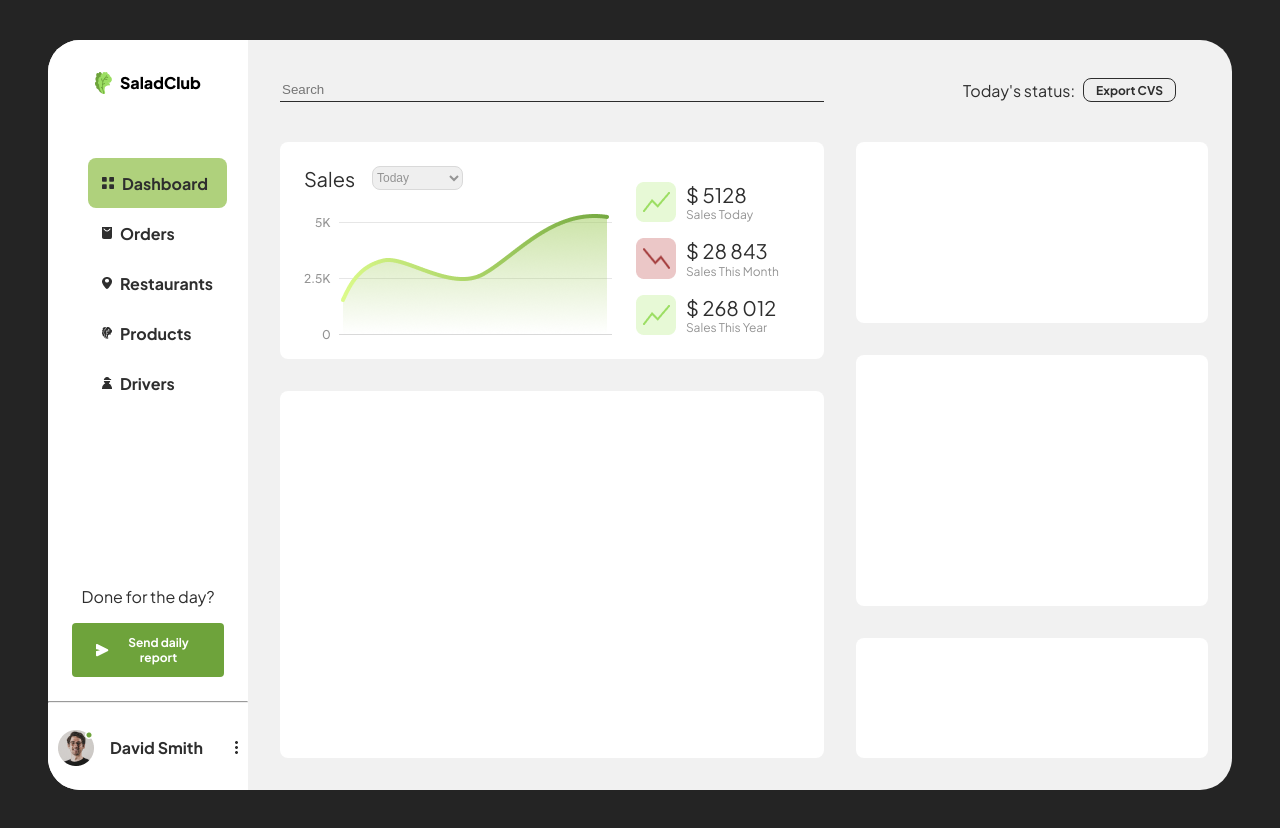
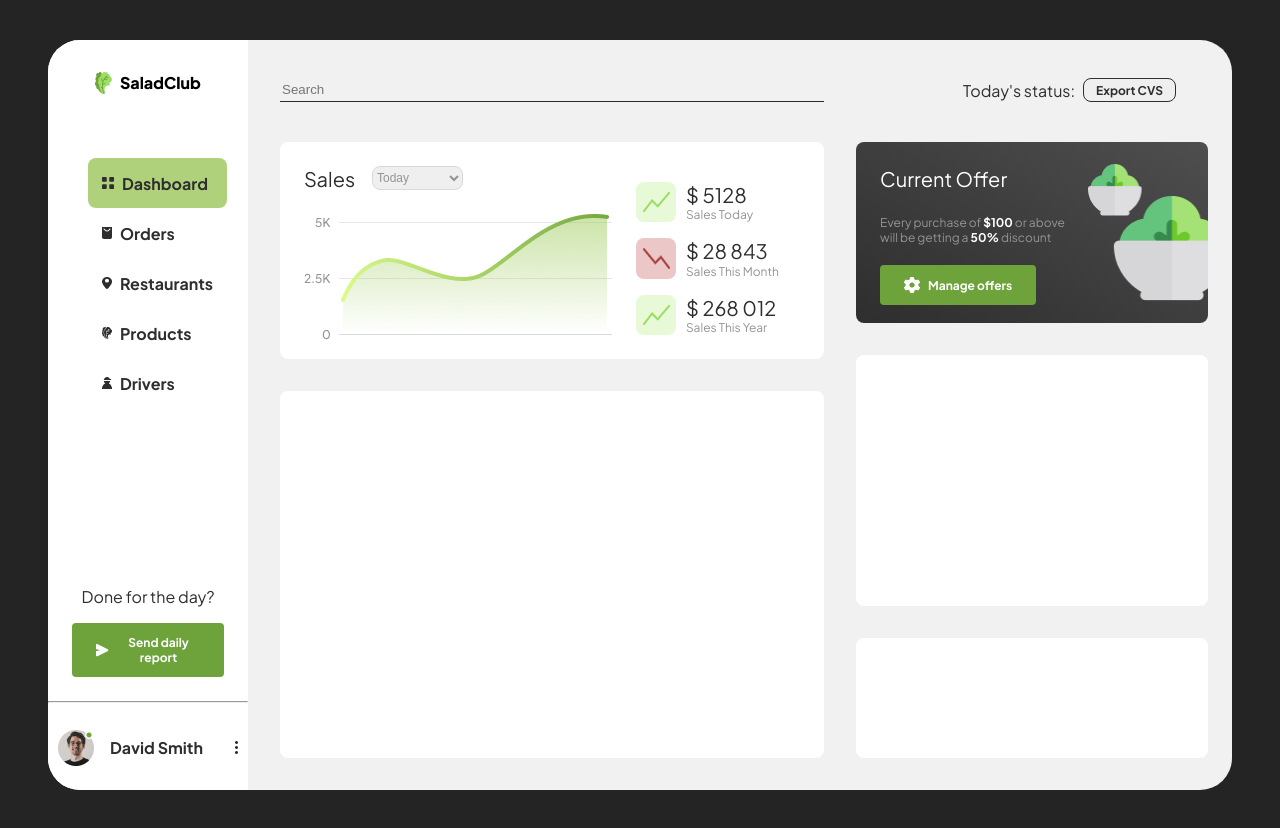
Before and after one commit to Vytamyn/SaladClub, a React (Vite) app: page /dashboard in a window 1280 px wide. Built offline with nearby package versions, Linux system fonts and the light colour scheme.

Commit message:
Dashboard current offer done

```diff
--- a/src/App.css
+++ b/src/App.css
@@ -15,13 +15,20 @@ h2 {
   margin: 0.1px;
 }
 
+.h2-white {
+  font-weight: 300;
+  font-size: 20px;
+  margin: 0.1px;
+  color: white;
+}
+
 .p-center {
   display: flex;
   justify-content: center;
   align-items: center;
 }
 
-.p-grey {
+.p-gray {
   font-size: 12px;
   color: #949494;
   margin: 0.1px;
--- a/src/dashboard/currentOffer.css
+++ b/src/dashboard/currentOffer.css
@@ -2,6 +2,43 @@
     display: flex;
     width: 352px;
     height: 181px;
-    background-color: white;
+    background: linear-gradient(to top right, #2E2E2E, #4E4E4E);
     border-radius: 8px;
 }
+
+.p-bold-white {
+    font-weight: bold;
+    color: white;
+  }
+
+  .current-offer-left {
+    display: flex;
+    margin-top: 24px;
+    margin-left: 24px;
+    flex-direction: column;
+    width: 187px;
+  }
+
+  .current-offer-h2 {
+    display: flex;
+    margin-bottom: 24px;
+  }
+
+  .current-offer-p {
+    display: flex;
+    margin-bottom: 20px;
+  }
+
+  .current-offer-right {
+    display: flex;
+    align-items: center;
+    justify-content: center;
+    overflow: hidden;
+  }
+
+  .current-offer-right img {
+    max-width: 100%;
+    max-height: 100%;
+    position: relative;
+    left: 22px;
+  }
--- a/src/dashboard/currentOffer.jsx
+++ b/src/dashboard/currentOffer.jsx
@@ -1,11 +1,38 @@
 import "./currentOffer.css";
+import currentOfferImage from "../img/currentOfferImage.png";
+import cog from "../img/cog.png";
 
 function CurrentOffer() {
   return (
     <div className="current-offer">
-      <div></div>
+      <div className="current-offer-left">
+        <div className="current-offer-h2">
+          <h2 className="h2-white">Current Offer</h2>
+        </div>
+        <div className="current-offer-p">
+          <p className="p-gray">
+            Every purchase of <span className="p-bold-white">$100</span> or
+            above will be getting a <span className="p-bold-white">50%</span>{" "}
+            discount
+          </p>
+        </div>
+        <div>
+          <button className="button-green">
+            <img src={cog} style={{ marginRight: "8px" }} alt="Cog Icon" />{" "}
+            Manage offers
+          </button>
+        </div>
+      </div>
+      <div className="current-offer-right">
+        <img src={currentOfferImage} />
+      </div>
     </div>
   );
 }
 
 export default CurrentOffer;
+
+{
+  /* <img src="/src/img/sendlogo.png"
+  alt="Send Logo" class="button-icon" style="margin-right: 8px;"></img> */
+}
--- a/src/dashboard/sales.jsx
+++ b/src/dashboard/sales.jsx
@@ -55,7 +55,7 @@ function Sales() {
           <img src={upChartIcon} alt="upChartIcon" className="upChartIcon" />
           <div className="sales-text">
             <h2>$ 5128</h2>
-            <p className="p-grey">Sales Today</p>
+            <p className="p-gray">Sales Today</p>
           </div>
         </div>
         <div className="sales-data">
@@ -66,14 +66,14 @@ function Sales() {
           />
           <div className="sales-text">
             <h2>$ 28 843</h2>
-            <p className="p-grey">Sales This Month</p>
+            <p className="p-gray">Sales This Month</p>
           </div>
         </div>
         <div className="sales-data">
           <img src={upChartIcon} alt="upChartIcon" className="upChartIcon" />
           <div className="sales-text">
             <h2>$ 268 012</h2>
-            <p className="p-grey">Sales This Year</p>
+            <p className="p-gray">Sales This Year</p>
           </div>
         </div>
       </div>
@@ -82,10 +82,3 @@ function Sales() {
 }
 
 export default Sales;
-
-// <img
-// src={sendlogo}
-// alt="Send Logo"
-// className="button-icon"
-// style={{ marginRight: "8px" }}
-// />
--- a/src/dashboard/sidebar.css
+++ b/src/dashboard/sidebar.css
@@ -62,5 +62,4 @@
     justify-content: center;
     align-items: center;
     margin: 18px 0 18px 0;
-
 }
```
Also changed, not shown: src/img/cog.png (added), src/img/currentOfferImage.png (added).
